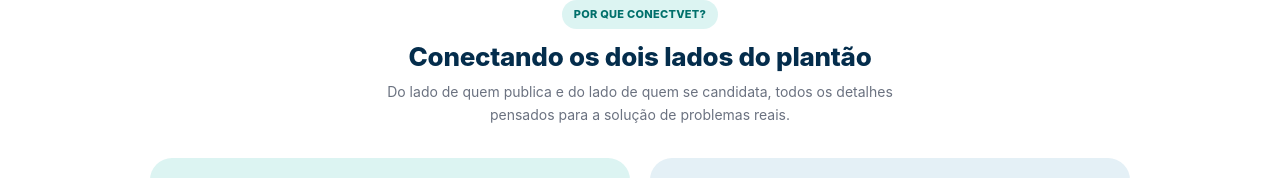
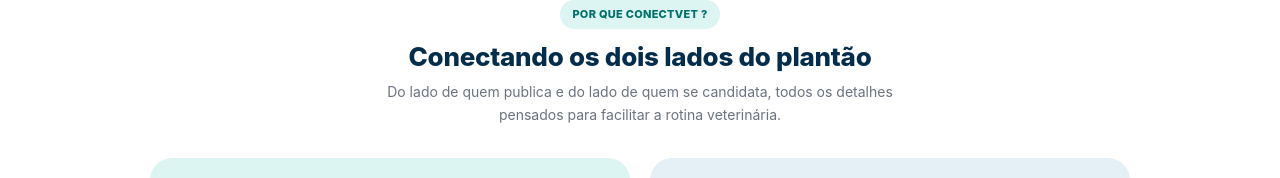
Before and after one commit to Rodrigueira97/ConectVet, a Next.js app: page / in a window 1280 px wide. Shown: the part 723-901 px from the top of the page. Built offline with nearby package versions, Linux system fonts and the light colour scheme; no server answers.

Commit message:
copy: ajusta texto de apoio da seção 'Por que ConectVet ?' e espaço antes da interrogação

```diff
--- a/app/page.tsx
+++ b/app/page.tsx
@@ -131,11 +131,11 @@ export default function HomePublica() {
       <section className="bg-white px-5 sm:px-8 py-12 sm:py-14">
         <div className="max-w-[560px] mx-auto text-center mb-8">
           <span className="inline-block text-[11px] font-extrabold uppercase tracking-wide text-primaryDeep bg-primaryTint px-3 py-1.5 rounded-full mb-3">
-            Por que ConectVet?
+            Por que ConectVet ?
           </span>
           <h2 className="text-2xl sm:text-[26px] font-extrabold text-ink mb-2 -tracking-[0.01em]">Conectando os dois lados do plantão</h2>
           <p className="text-sm text-gray-500 leading-relaxed">
-            Do lado de quem publica e do lado de quem se candidata, todos os detalhes pensados para a solução de problemas reais.
+            Do lado de quem publica e do lado de quem se candidata, todos os detalhes pensados para facilitar a rotina veterinária.
           </p>
         </div>
 
```
